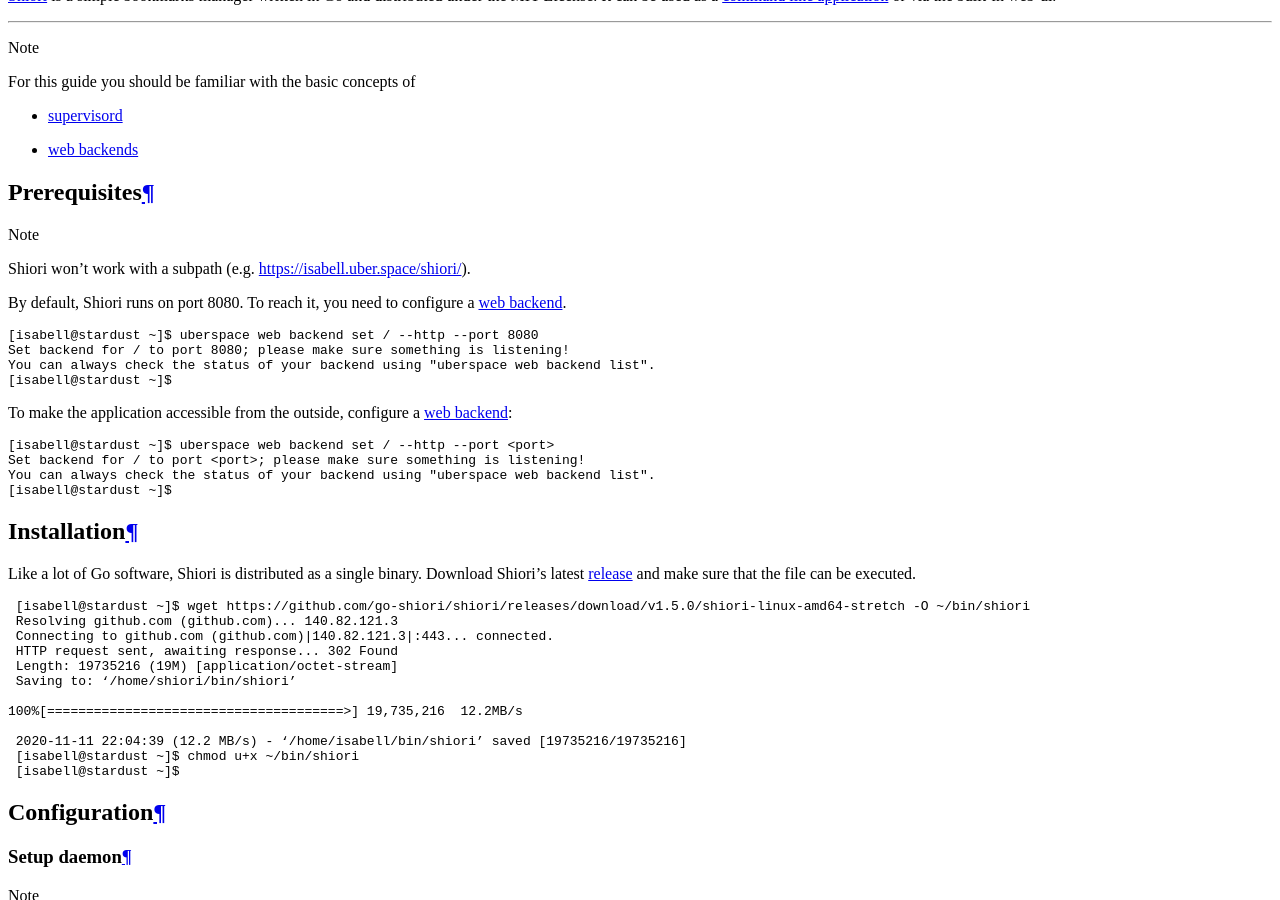
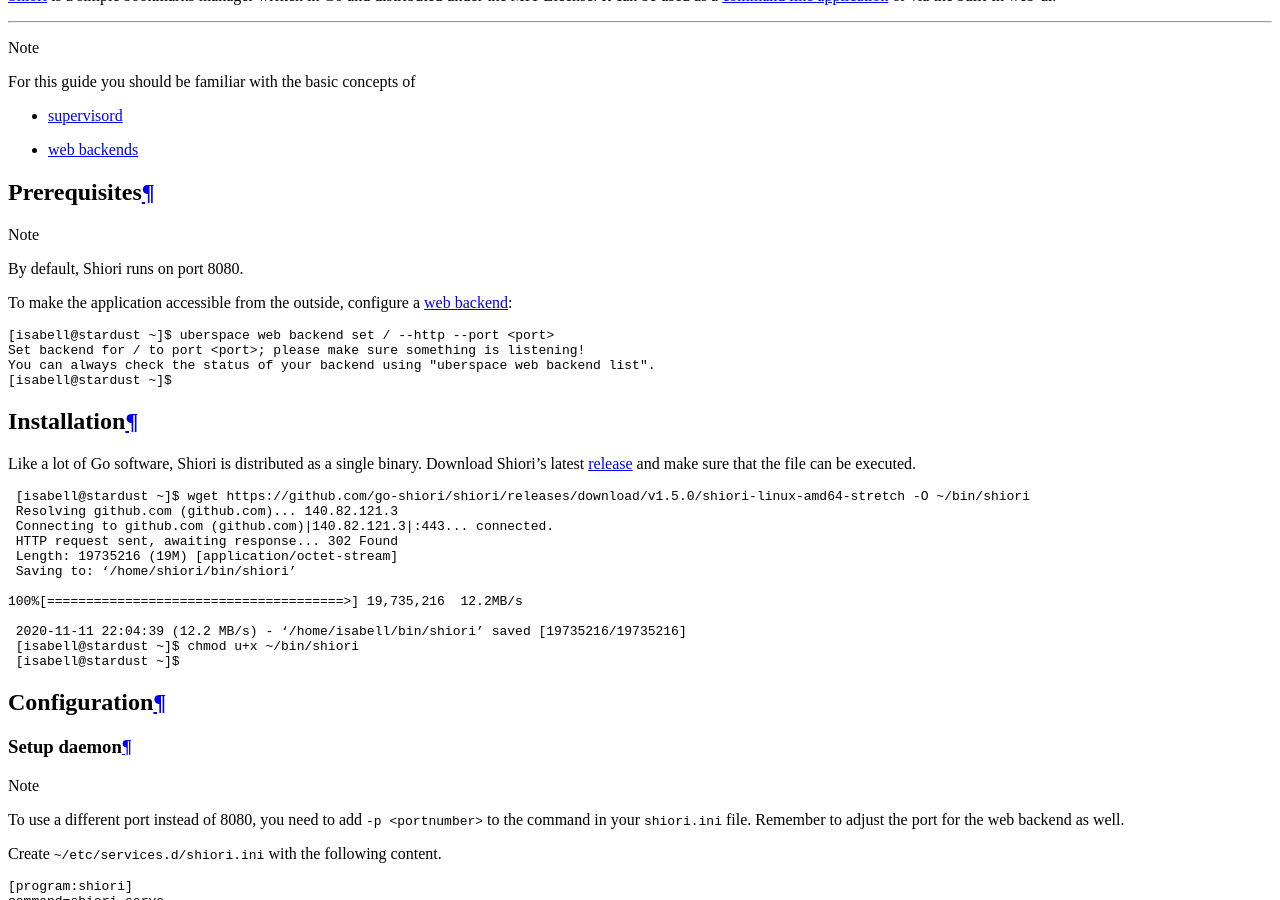
Before and after one commit to Uberspace/lab, a Sphinx documentation site: the page built from source/guide_shiori.rst, in a window 1280 px wide and 900 px high, scrolled down 3801 px. Built offline with Sphinx 7.4.7 and the Read the Docs theme 2.0.0, drawn with Linux system fonts in a browser that asks for light colours.

Commit message:
Update guide_shiori.rst

```diff
--- a/source/guide_shiori.rst
+++ b/source/guide_shiori.rst
@@ -28,17 +28,7 @@
 Prerequisites
 =============
 
-.. note:: Shiori won't work with a subpath (e.g. https://isabell.uber.space/shiori/).
-
-By default, Shiori runs on port 8080.
-To reach it, you need to configure a `web backend <webbackend_>`_.
-
-::
-
-  [isabell@stardust ~]$ uberspace web backend set / --http --port 8080
-  Set backend for / to port 8080; please make sure something is listening!
-  You can always check the status of your backend using "uberspace web backend list".
-  [isabell@stardust ~]$
+.. note:: By default, Shiori runs on port 8080.
 
 .. include:: includes/web-backend.rst
 
```
